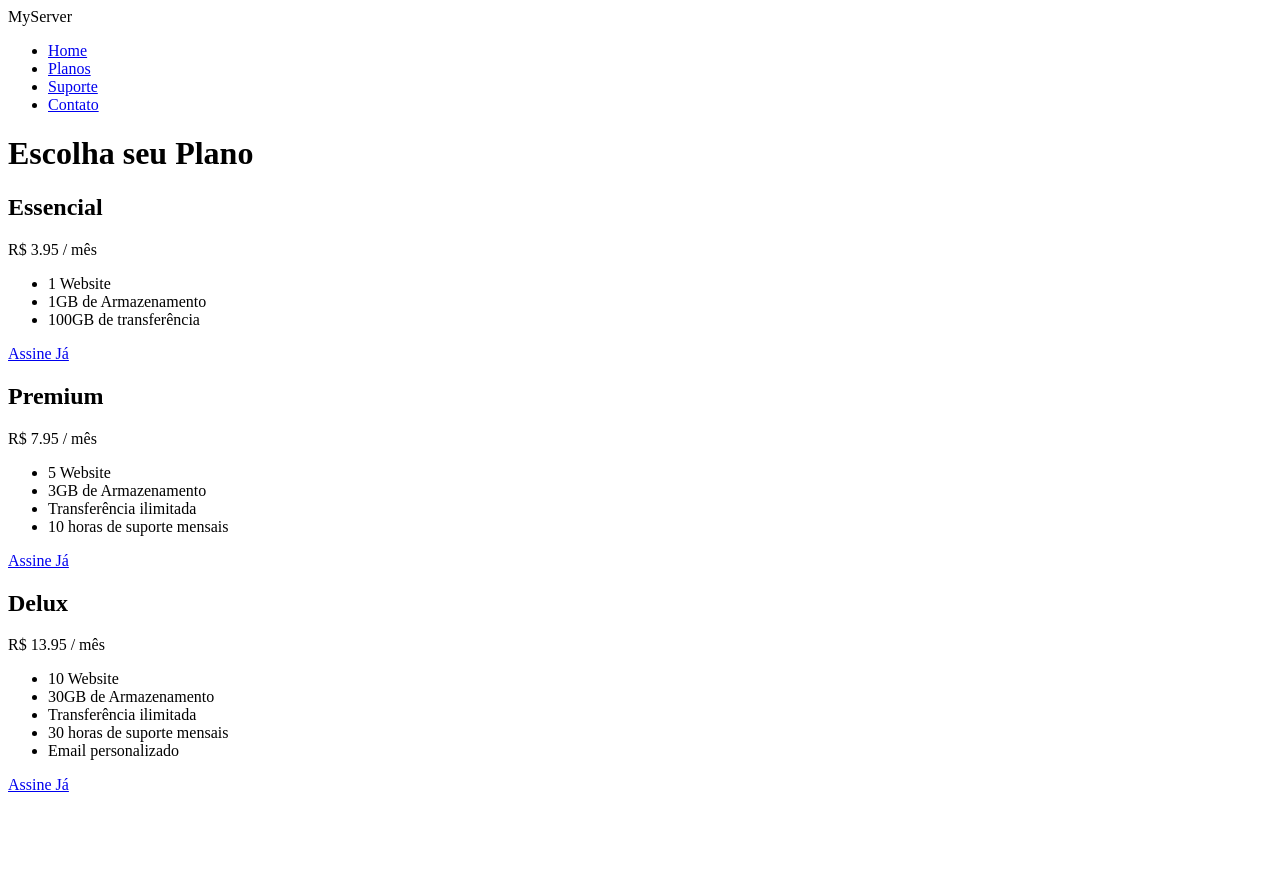
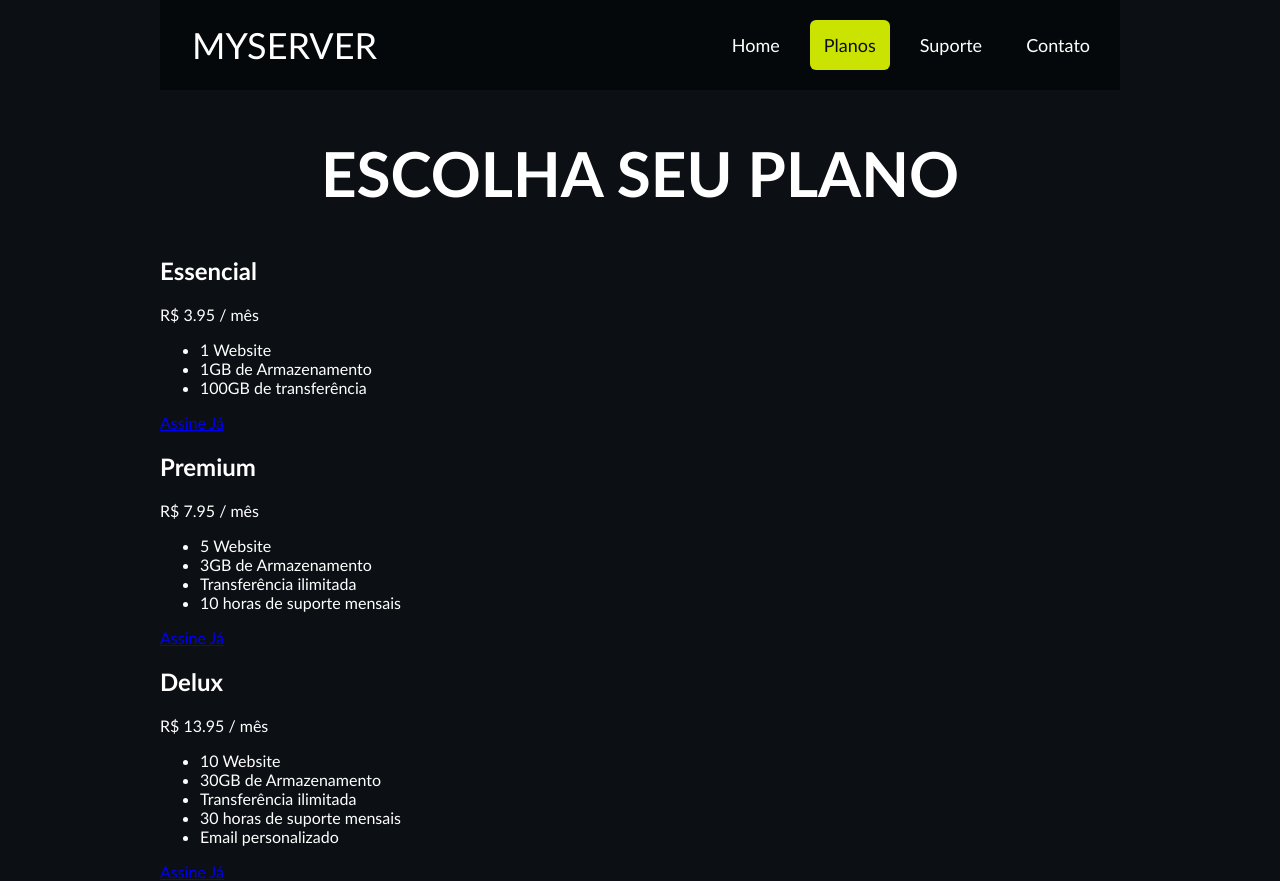
Before and after one commit to RafaelLfckkj/EscolhaSeuPlano, a plain HTML site: page index.html in a window 1280 px wide. Before the commit the page ends 802 px from the top, so only its background shows below. Drawn offline with Linux system fonts and the light colour scheme.

Commit message:
Parte 2 do projeto finalizada

```diff
--- a/index.html
+++ b/index.html
@@ -13,7 +13,7 @@
       <nav class="nav">
         <ul>
           <li><a href="#">Home</a></li>
-          <li><a href="#">Planos</a></li>
+          <li><a href="#" class="header__nav--active">Planos</a></li>
           <li><a href="#">Suporte</a></li>
           <li><a href="#">Contato</a></li>
         </ul>
--- a/style.css
+++ b/style.css
@@ -0,0 +1,49 @@
+body {
+  background-color: #0c1014;
+  color: white;
+  width: 90%;
+  max-width: 960px;
+  margin: 0 auto;
+  font-family: "Gill Sans", "Gill Sans MT", Calibri, "Trebuchet MS", sans-serif;
+}
+
+.main-title {
+  font-size: 62px;
+  text-transform: uppercase;
+  text-align: center;
+  margin: 46px 0;
+}
+
+.header {
+  display: flex;
+  background-color: #05080a;
+  padding: 16px;
+  justify-content: space-between;
+  align-items: center;
+}
+
+.logo {
+  font-size: 36px;
+  text-transform: uppercase;
+  margin-left: 16px;
+}
+
+.nav ul {
+  display: flex;
+  list-style: none;
+  font-size: 18px;
+  gap: 16px;
+}
+
+.nav a {
+  color: #fff;
+  text-decoration: none;
+  padding: 14px;
+  border-radius: 6px;
+}
+
+a.header__nav--active {
+    background-color: #cbe300;
+    color: #0c1014;
+
+}
```
